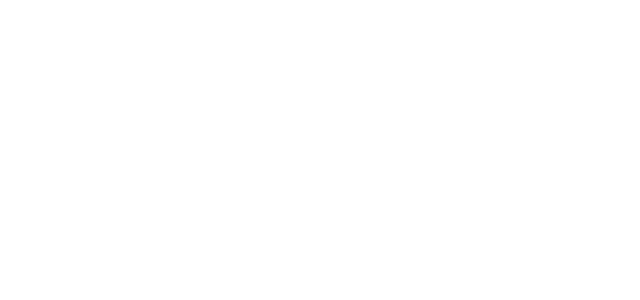
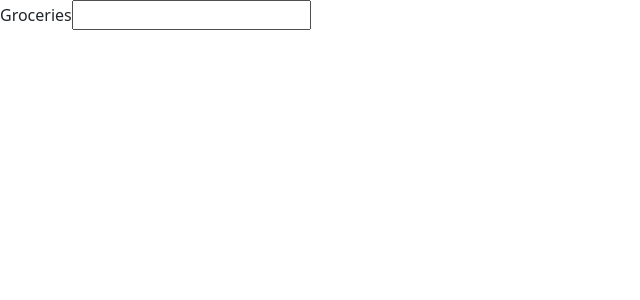
Before and after one commit to chingu-voyages/v39-bears-team-08, a React (Create React App) app: page / in a window 1280 px wide. Shown: the top 300 px of the page, without its empty margins (0-640 px from the left). Built offline with nearby package versions, Linux system fonts and the light colour scheme.

Commit message:
install bootstrap, jquery and popper

```diff
--- a/package.json
+++ b/package.json
@@ -6,6 +6,9 @@
     "@testing-library/jest-dom": "^5.16.4",
     "@testing-library/react": "^13.1.1",
     "@testing-library/user-event": "^13.5.0",
+    "bootstrap": "^5.1.3",
+    "jquery": "^3.6.0",
+    "popper.js": "^1.16.1",
     "react": "^18.0.0",
     "react-dom": "^18.0.0",
     "react-scripts": "5.0.1",
--- a/src/App.js
+++ b/src/App.js
@@ -1,10 +1,12 @@
+import React from 'react'
+import Expenses from "./expenses/Expenses";
 
 
 
 function App() {
   return (
     <div className="App">
-
+      <Expenses />
     </div>
   );
 }
--- a/src/expenses/Expenses.jsx
+++ b/src/expenses/Expenses.jsx
@@ -5,7 +5,9 @@ const Expenses = () => {
 
     return(
         <form>
-
+            <label>Groceries
+                <input type="text" />
+            </label>
         </form>
     );
 };
--- a/src/index.js
+++ b/src/index.js
@@ -1,3 +1,8 @@
+import 'bootstrap/dist/css/bootstrap.min.css';
+import 'bootstrap/dist/js/bootstrap.bundle.min';
+// Activate jquery or popper is need it
+// import $ from 'jquery';
+// import Popper from 'popper.js';
 import React from 'react';
 import ReactDOM from 'react-dom/client';
 import App from './App';
```
Also changed, not shown: 1 other file (tests, documents, lock files or other folders).
